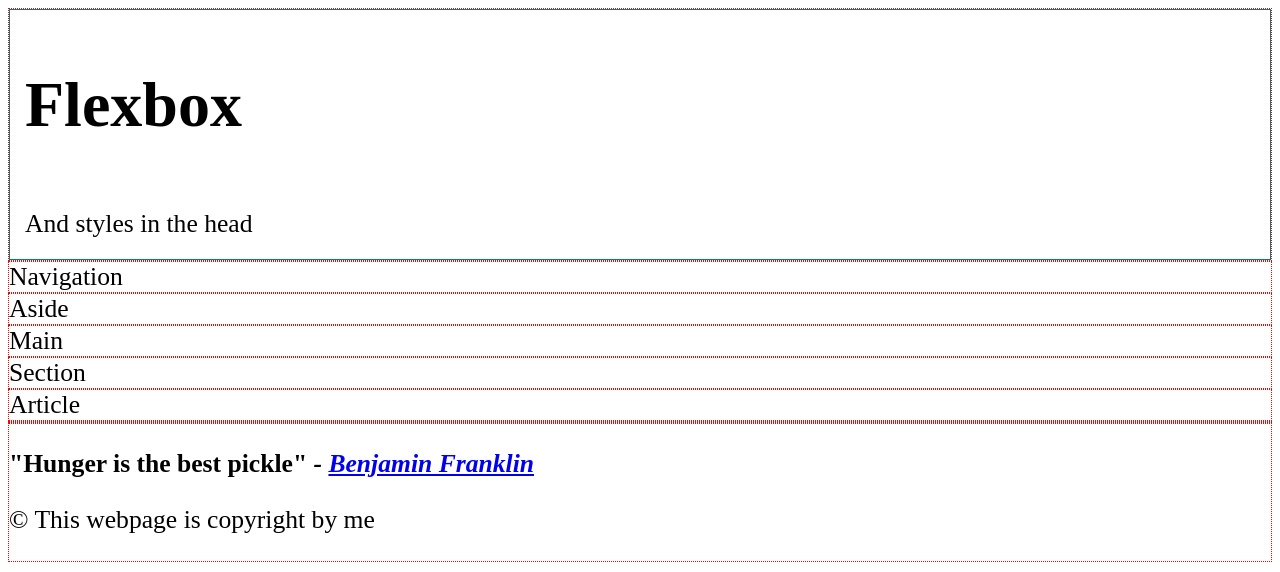
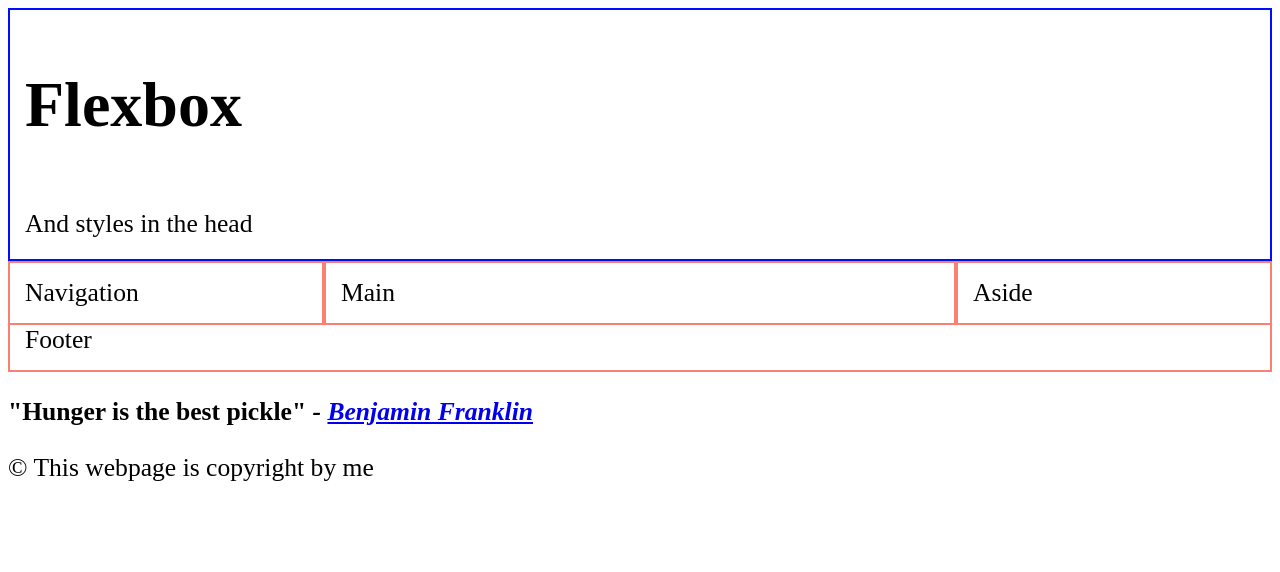
Before and after one commit to Hobomilo/Learning-HTML.github.io, a plain HTML site: page childpages/Flexbox.html in a window 1280 px wide. Drawn offline with Linux system fonts and the light colour scheme.

Commit message:
Update Flexbox.html

```diff
--- a/childpages/Flexbox.html
+++ b/childpages/Flexbox.html
@@ -28,9 +28,9 @@
                 box-sizing: border-box;
                 font-size: 2vw;
             }
-            div {border: thin dotted red}
+            //div {border: thin solid red}
             .header {
-                border: 1px solid teal;
+                border: 2px solid rgb(0, 14, 255);
                 padding: 15px;
                 font-size: 4vw;
             }
@@ -38,23 +38,23 @@
                 width: 25%;
                 float: left;
                 padding: 15px;
-                border: 1px solid salmon;
+                border: 2px solid salmon;
             }
             .main {
                 width: 50%;
                 float: left;
                 padding: 15px;
-                border: 1px solid salmon;
+                border: 2px solid salmon;
             }
             .aside {
                 width: 25%;
-                float: left;
+                float: right;
                 padding: 15px;
-                border: 1px solid salmon;
+                border: 2px solid salmon;
             }
             .footer {
                 padding: 15px;
-                border: 1px solid salmon;
+                border: 2px solid salmon;
             }
         </style>
 
@@ -69,12 +69,10 @@
             <a>And styles in the head</a>
         </header>
        </div>
-       <div><nav>Navigation</nav></div>
-       <div><aside>Aside</aside></div>
-       <div><main>Main</main></div>
-       <div><section>Section</section></div>
-       <div><article>Article</article></div>
-       <div><footer></footer></div>
+       <div><nav class="menu">Navigation</nav></div>
+       <div><aside class="aside">Aside</aside></div>
+       <div><main class="main">Main</main></div>
+       <div><footer class="footer">Footer</footer></div>
     </body>
 
     <div><footer>
```
